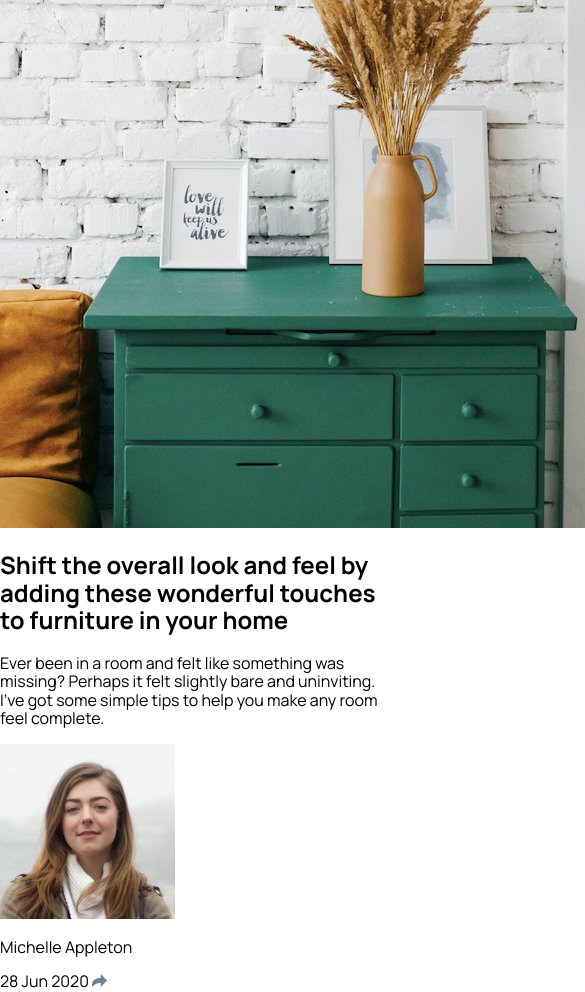
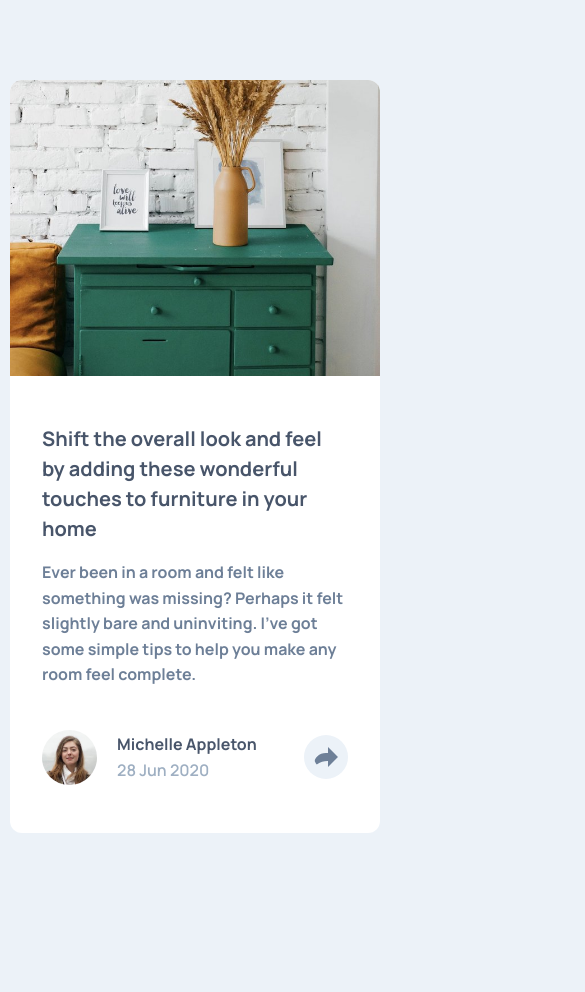
Before and after one commit to gtarrojo/article-preview-component, a plain HTML site: page index.html in a window 390 px wide. Shown: the top 992 px of the page, 585 px wide, since content can reach past the window. After the commit the page ends 913 px from the top, so only its background shows below. Drawn offline with Linux system fonts and the light colour scheme.

Commit message:
finsih mobile view

```diff
--- a/index.html
+++ b/index.html
@@ -24,21 +24,28 @@
         </h2>
         <p class="preview__text">
           Ever been in a room and felt like something was missing? Perhaps it
-          felt slightly bare and uninviting. I’ve got some simple tips to help
+          felt slightly bare and uninviting. I've got some simple tips to help
           you make any room feel complete.
         </p>
+        <footer class="preview__footer">
           <img
-          class="preview__avatar"
+            class="preview__footer__avatar"
             src="images/avatar-michelle.jpg"
             alt="Michelle Appleton"
           />
-        <p class="preview__author">Michelle Appleton</p>
-        <time class="preview__date" datetime="2020-06-28">28 Jun 2020</time>
+          <div class="preview__footer__text">
+            <p class="preview__footer__author">Michelle Appleton</p>
+            <time class="preview__footer__date" datetime="2020-06-28"
+              >28 Jun 2020</time
+            >
+          </div>
+
           <img
-          class="preview__share"
+            class="preview__footer__share"
             src="images/icon-share.svg"
             alt="share icon"
           />
+        </footer>
       </div>
     </article>
   </body>
--- a/styles.css
+++ b/styles.css
@@ -5,8 +5,100 @@
   --clr-blue-grayish-light: hsl(210, 46%, 95%);
 }
 
+/* general */
+
 body {
   font-family: "Manrope", system-ui, -apple-system, BlinkMacSystemFont,
     "Segoe UI", Roboto, Oxygen, Ubuntu, Cantarell, "Open Sans", "Helvetica Neue",
     sans-serif;
+  background-color: var(--clr-blue-grayish-light);
 }
+
+h1,
+h2 {
+  margin: 0;
+}
+
+/* preview  */
+
+.preview {
+  display: flex;
+  flex-direction: column;
+  max-width: 400px;
+  background-color: white;
+  margin: 5rem auto;
+  width: calc(100% - 20px);
+  border-radius: 12px;
+}
+
+.preview__img {
+  object-fit: cover;
+  border-radius: 12px 12px 0 0;
+}
+
+.preview__info {
+  padding: 2rem;
+  margin: 1rem 0 0 0;
+}
+
+.preview__heading {
+  font-size: 1.25rem;
+  font-weight: bold;
+  color: var(--clr-blue-grayish-very-dark);
+  line-height: 1.5;
+}
+
+.preview__text {
+  color: var(--clr-blue-desaturated-dark);
+  font-weight: 700;
+  line-height: 1.6;
+}
+
+/* footer  */
+
+.preview__footer {
+  display: flex;
+  align-items: center;
+  gap: 1.25rem;
+  margin-bottom: 1rem;
+  margin-top: 2.6rem;
+}
+
+.preview__footer__avatar {
+  height: 55px;
+  width: 55px;
+  border-radius: 99.9%;
+}
+
+.preview__footer__text {
+  display: flex;
+  flex-direction: column;
+  gap: 0.5rem;
+}
+
+.preview__footer__author {
+  font-weight: 700;
+  color: var(--clr-blue-grayish-very-dark);
+  margin: 0;
+}
+
+.preview__footer__date {
+  font-weight: 600;
+  color: var(--clr-blue-grayish);
+}
+
+.preview__footer__share {
+  width: 44px;
+  height: 44px;
+  margin-left: auto;
+  object-fit: contain;
+  background-color: var(--clr-blue-grayish-light);
+  padding: 10px;
+  border-radius: 99%;
+}
+
+.preview__footer__share:hover,
+.preview__footer__share:focus {
+  cursor: pointer;
+  background-color: var(--clr-blue-grayish-very-dark);
+}
```
Lines whose indentation alone changed are shown as unchanged.
